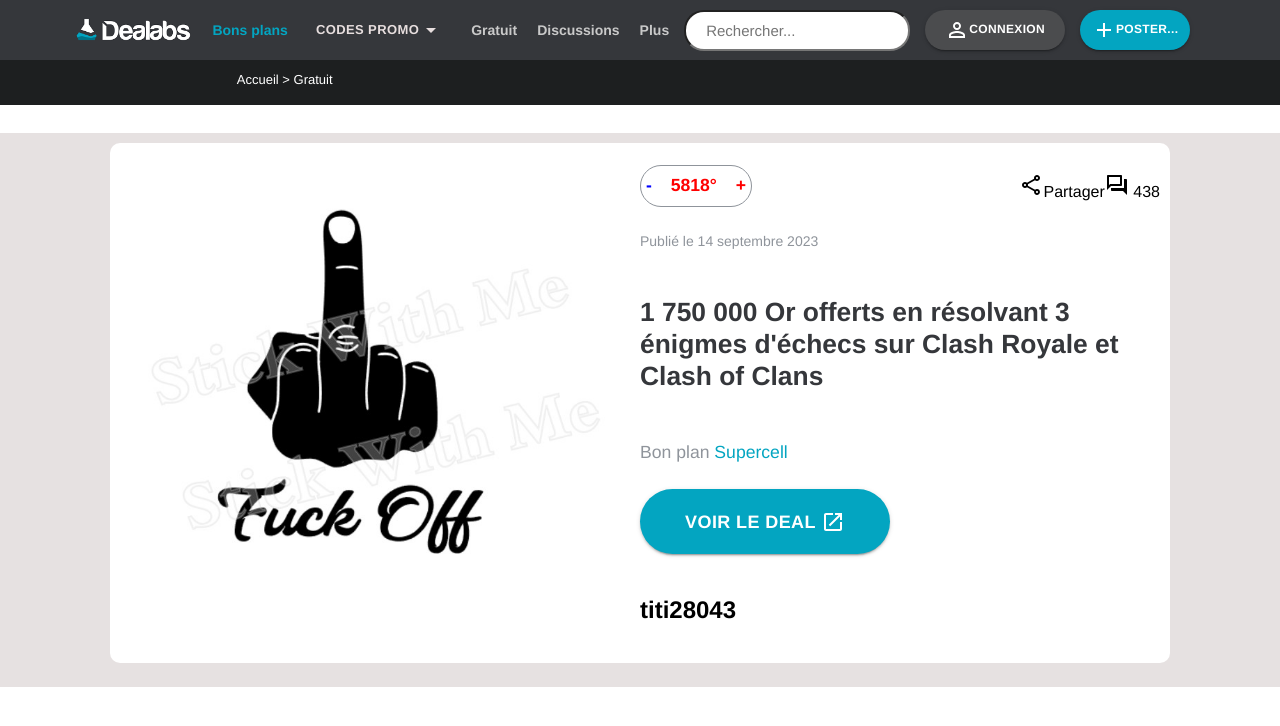
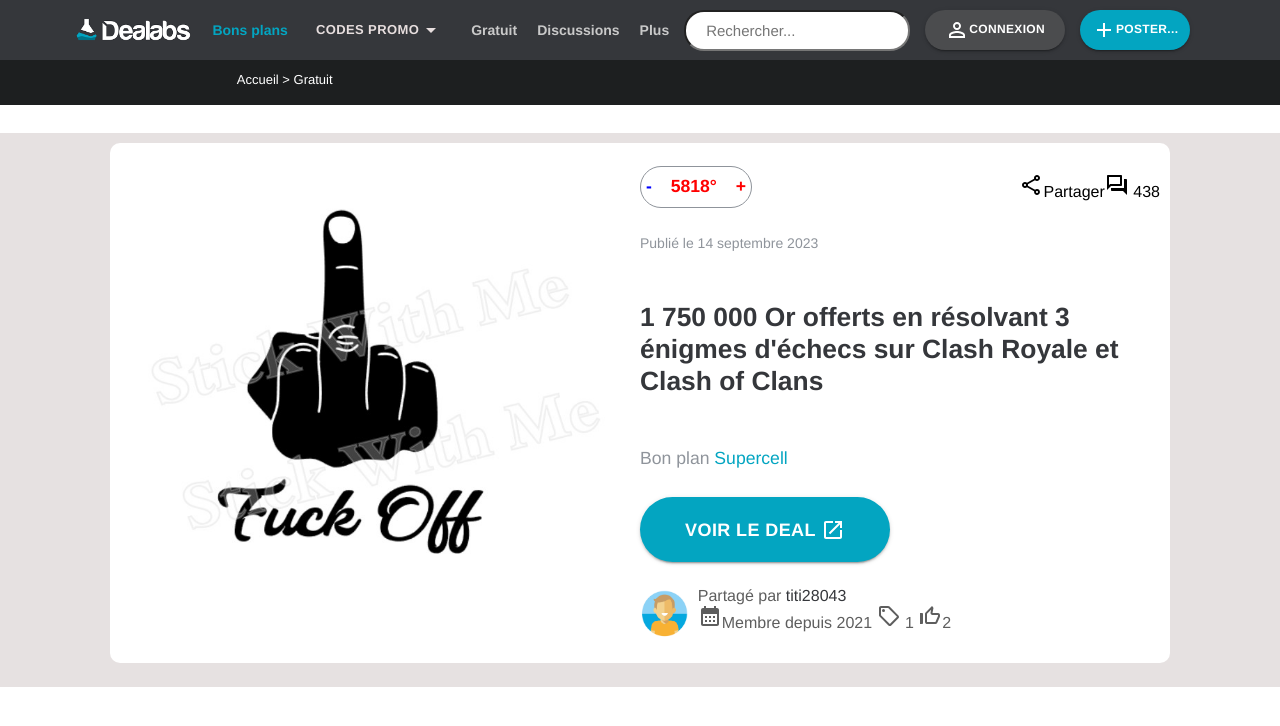
Before and after one commit to sugiilol/dealabs-clone, a React (Vite) app in the folder dealabs-clone/: page / in a window 1280 px wide. Shown: the top 726 px of the page. Built offline with nearby package versions, Linux system fonts and the light colour scheme.

Commit message:
userCard updated

```diff
--- a/dealabs-clone/src/Components/userCard/userCard.css
+++ b/dealabs-clone/src/Components/userCard/userCard.css
@@ -0,0 +1,31 @@
+.container-usercard{
+    display: grid;
+    color:rgb(94, 94, 94);
+    grid-template-columns: 1fr 8fr;
+    grid-template-areas: "avatar user-infos post-like";
+
+}
+
+.usercard-avatar{
+    grid-area: avatar;
+}
+
+.usercard-avatar img{
+    width: 50px;
+}
+
+.usercard-user-infos{
+    grid-area: user-infos;
+}
+
+.usercard-user-infos span{
+    color:#35373b;
+}
+
+.usercard-user-infos icon-custom{
+    height: 0.8em!important;
+}
+
+.usercard-post-like{
+    grid-area:post-like;
+}
--- a/dealabs-clone/src/Components/userCard/userCard.jsx
+++ b/dealabs-clone/src/Components/userCard/userCard.jsx
@@ -1,10 +1,23 @@
 import "./UserCard.css"
+import CalendarMonthIcon from '@mui/icons-material/CalendarMonth';
+import ThumbUpOffAltIcon from '@mui/icons-material/ThumbUpOffAlt';
+import SellOutlinedIcon from '@mui/icons-material/SellOutlined';
 
-export default function UserCard(props){
+export default function UserCard(props) {
 
-    return(
-        <div>
-            <h2>{props.user.pseudo}</h2>
+    return (
+        <div className="container-usercard">
+            <div className="usercard-avatar">
+                <img src={props.user.avatar} alt="user-avatar" />
+            </div>
+            <div className="usercard-user-infos">
+                <div>
+                    Partagé par <span>{props.user.pseudo}</span>
+                </div>
+                <div>
+                    <CalendarMonthIcon className="icon-custom" />Membre depuis {props.user.yearInscription} <SellOutlinedIcon className="icon-custom" /> {props.user.nbOfPost} <ThumbUpOffAltIcon className="icon-custom" />{props.user.nbOfLike}
+                </div>
+            </div>
         </div>
     )
 }
--- a/dealabs-clone/src/Data/UsersData.jsx
+++ b/dealabs-clone/src/Data/UsersData.jsx
@@ -1,13 +1,13 @@
-// import avatarUser1 from "./img/avatarUser1.jpg"
+import avatarUser1 from "./img/avatarUser1.jpg"
 
 export const users = [
     {
         id:1,
         pseudo: "titi28043",
         yearInscription : "2021",
-        // avatar : avatarUser1,
-        nbOfPost: 973,
+        avatar : avatarUser1,
+        nbOfPost: 1,
         idPosts : [1, 2 , 3],
-        nbOfLike: 11050
+        nbOfLike: 2
     }
 ]
```
Also changed, not shown: dealabs-clone/src/Data/img/avatarUser1.jpg (added).
